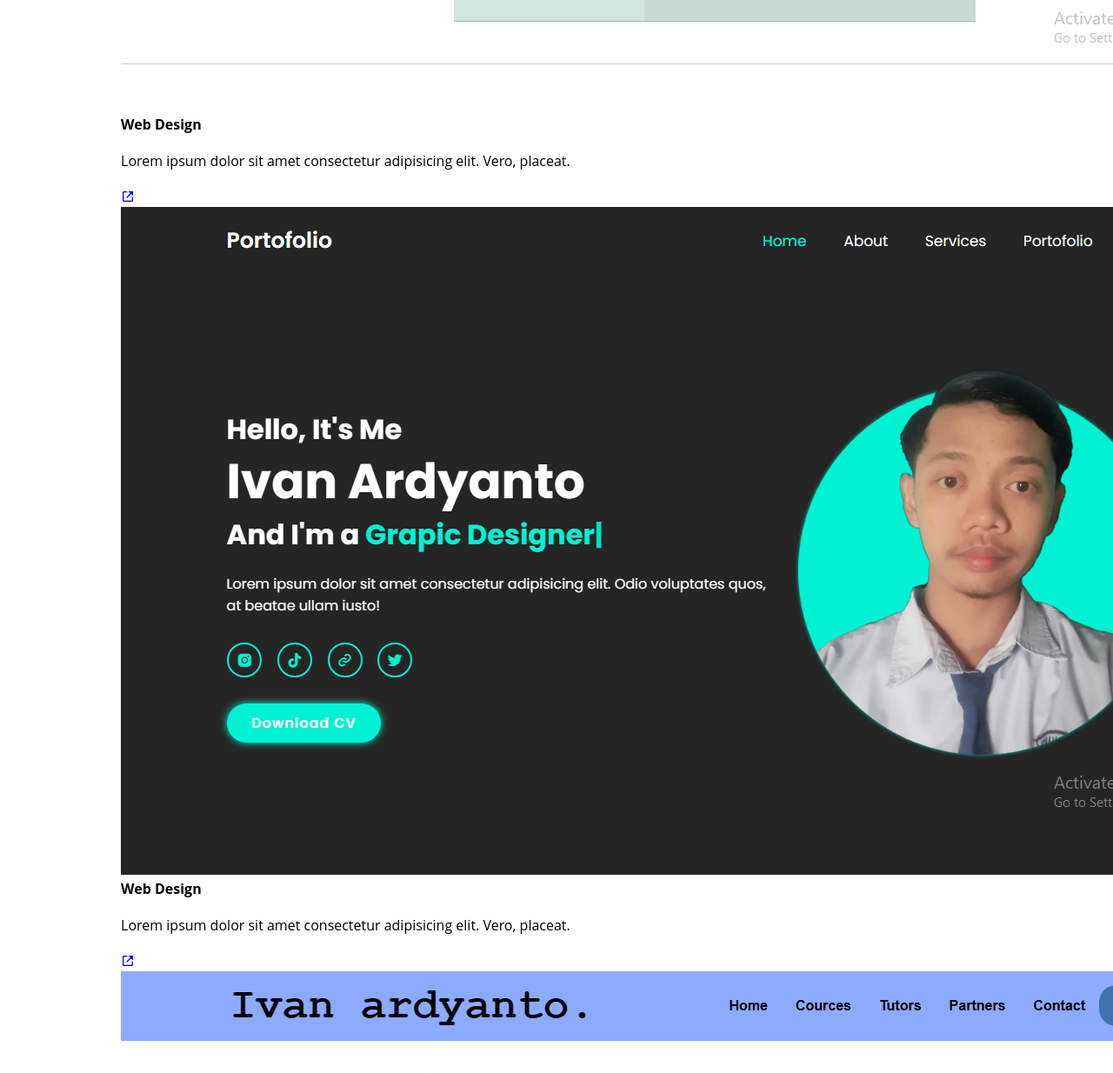
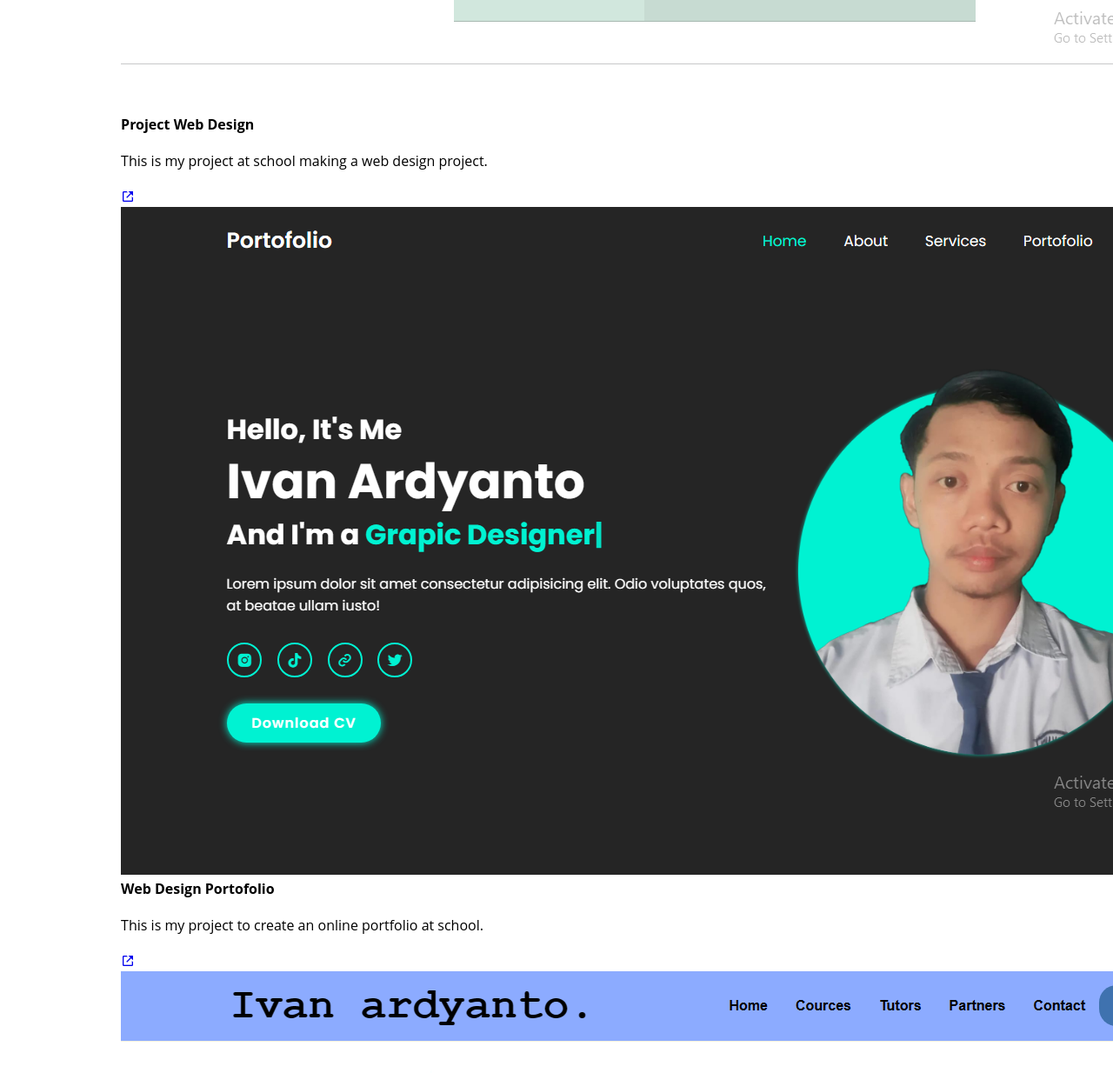
Before and after one commit to ipanardyanto/ipanardyanto.github.io, a plain HTML site: page index.html in a window 1280 px wide. Shown: the part 10446-11680 px from the top of the page at 87% size. Drawn offline with nearby package versions, Linux system fonts and the light colour scheme; files that its build step writes are made by us from their sources; a script that the page names is missing.

Commit message:
Update index.html

```diff
--- a/index.html
+++ b/index.html
@@ -108,8 +108,8 @@
         <div class="portofolio-box">
           <img src="gambar1.png" alt="">
           <div class="portofolio-layer">
-            <h4>Web Design</h4>
-            <p>Lorem ipsum dolor sit amet consectetur adipisicing elit. Vero, placeat.</p>
+            <h4>Project Web Design</h4>
+            <p>This is my project at school making a web design project.</p>
             <a href="#"><i class='bx bx-link-external'></i></a>
           </div>
         </div>
@@ -117,8 +117,8 @@
         <div class="portofolio-box">
           <img src="gambar2.png" alt="">
           <div class="portofolio-layer">
-            <h4>Web Design</h4>
-            <p>Lorem ipsum dolor sit amet consectetur adipisicing elit. Vero, placeat.</p>
+            <h4>Web Design Portofolio</h4>
+            <p>This is my project to create an online portfolio at school.</p>
             <a href="#"><i class='bx bx-link-external'></i></a>
           </div>
         </div>
@@ -127,7 +127,7 @@
           <img src="gambar3.png" alt="">
           <div class="portofolio-layer">
             <h4>Web Design</h4>
-            <p>Lorem ipsum dolor sit amet consectetur adipisicing elit. Vero, placeat.</p>
+            <p>This is my project to create a web-based application.</p>
             <a href="#"><i class='bx bx-link-external'></i></a>
           </div>
         </div>
@@ -152,7 +152,7 @@
           <img src="bd.png" alt="">
           <div class="portofolio-layer">
             <h4>Tugas Basid data</h4>
-            <p>bd lesson assignments.</p>
+            <p>Databases lesson assignments.</p>
             <a href=""><i class='bx bx-link-external'></i></a>
           </div>
         </div>
```
